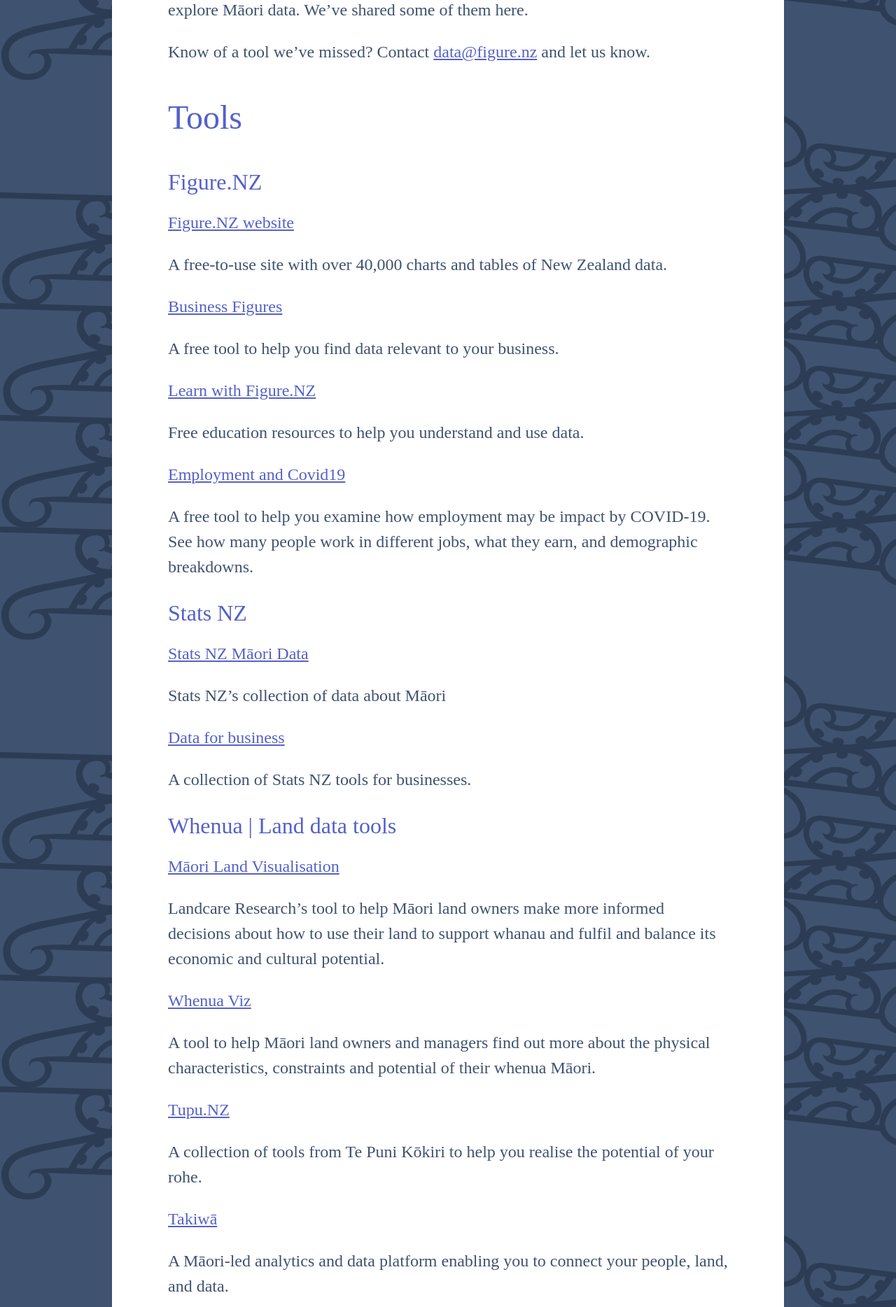
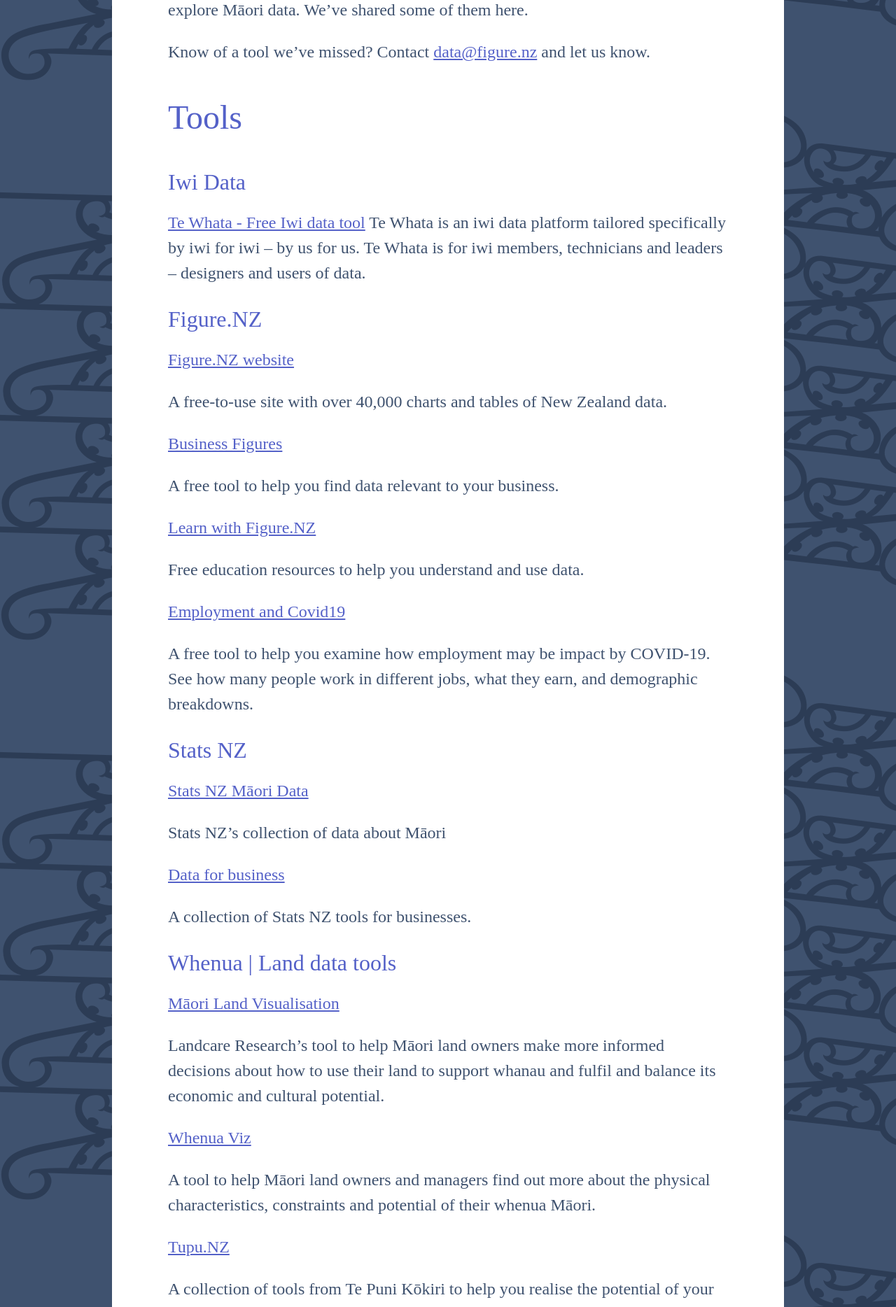
Before and after one commit to figurenz/microsite-maori, a Jekyll site: the page built from tools.md, in a window 1280 px wide. Shown: the part 738-2606 px from the top of the page at 70% size. Built offline with Jekyll 4.4.1, drawn with Linux system fonts in a browser that asks for light colours; some web fonts are replaced.

Commit message:
Add Te Whata
Tool for exploring iwi data

```diff
--- a/tools.md
+++ b/tools.md
@@ -13,6 +13,11 @@ There are many wonderful organisations creating and sharing tools to help you ex
 Know of a tool we've missed? Contact <data@figure.nz> and let us know.
 
 ## Tools
+
+### Iwi Data
+
+[Te Whata - Free Iwi data tool](https://tewhata.io)
+Te Whata is an iwi data platform tailored specifically by iwi for iwi – by us for us. Te Whata is for iwi members, technicians and leaders – designers and users of data.
 
 ### Figure.NZ
 
```
